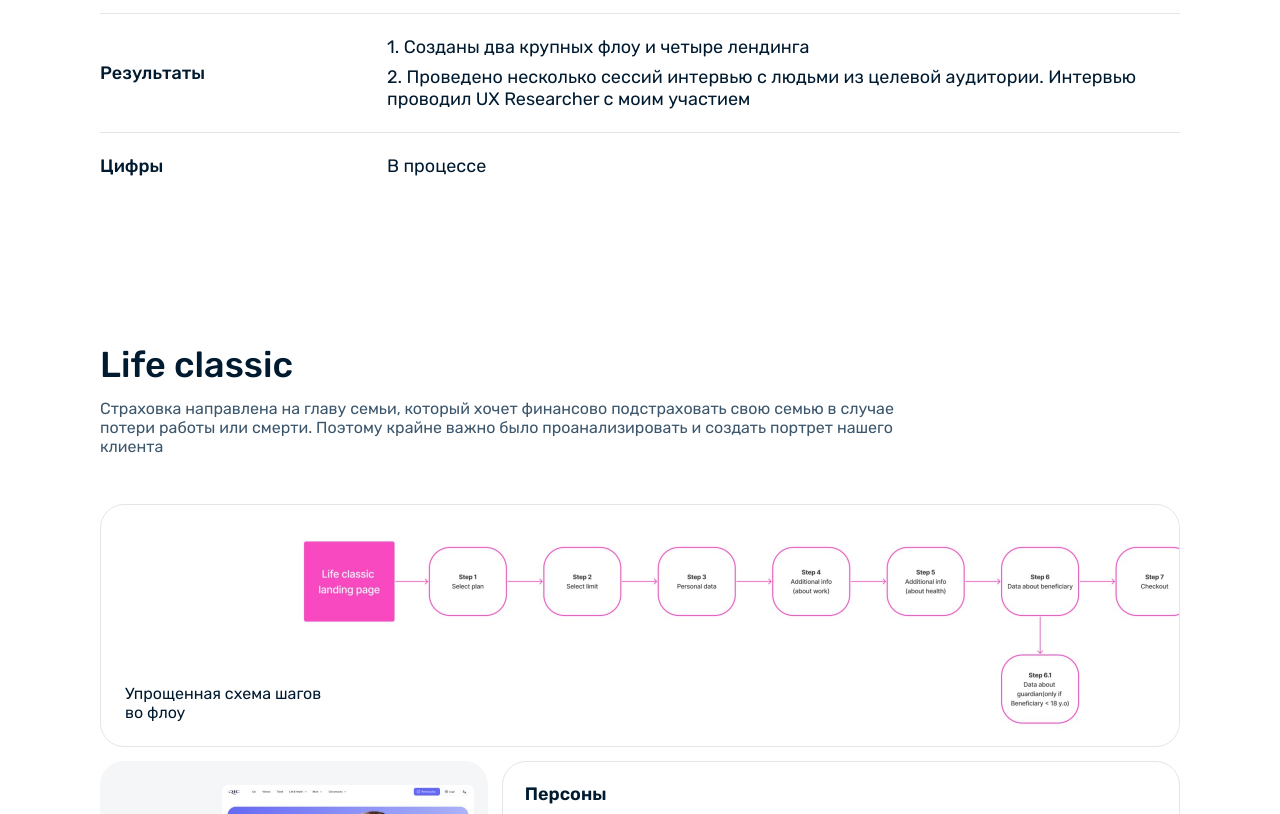
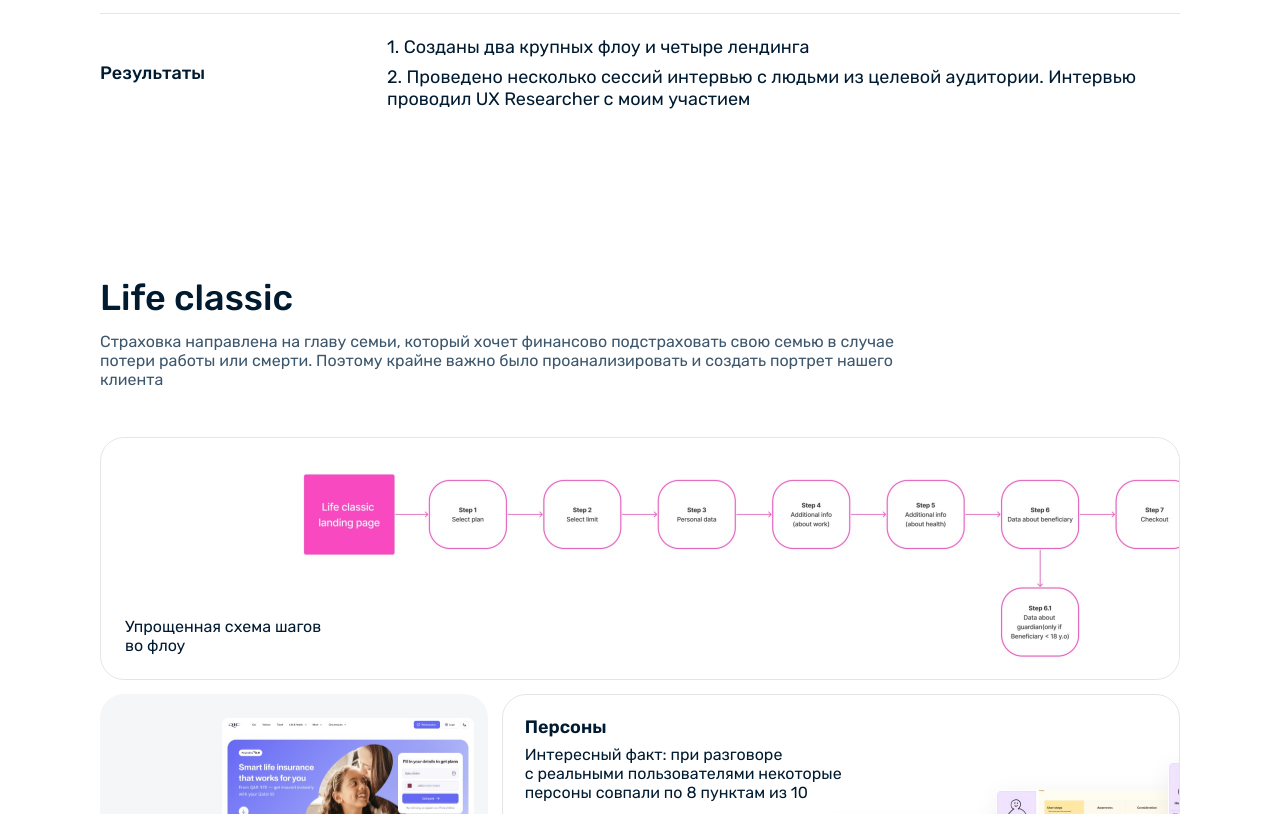
Before and after one commit to Mephisushka/portfolio, a plain HTML site: page cases/life-medical.html in a window 1280 px wide. Shown: the part 1200-2014 px from the top of the page. Drawn offline with Linux system fonts and the light colour scheme.

Commit message:
Update life-medical.html

```diff
--- a/cases/life-medical.html
+++ b/cases/life-medical.html
@@ -87,12 +87,12 @@
             <p>2. Проведено несколько сессий интервью с людьми из целевой аудитории. Интервью проводил UX Researcher с моим участием</p>
           </dd>
         </div>
-        <div class="story__row">
+        <!-- <div class="story__row">
           <dt>Цифры</dt>
           <dd>
             <p>В процессе</p>
           </dd>
-        </div>
+        </div> -->
       </dl>
     </section>
 
```
